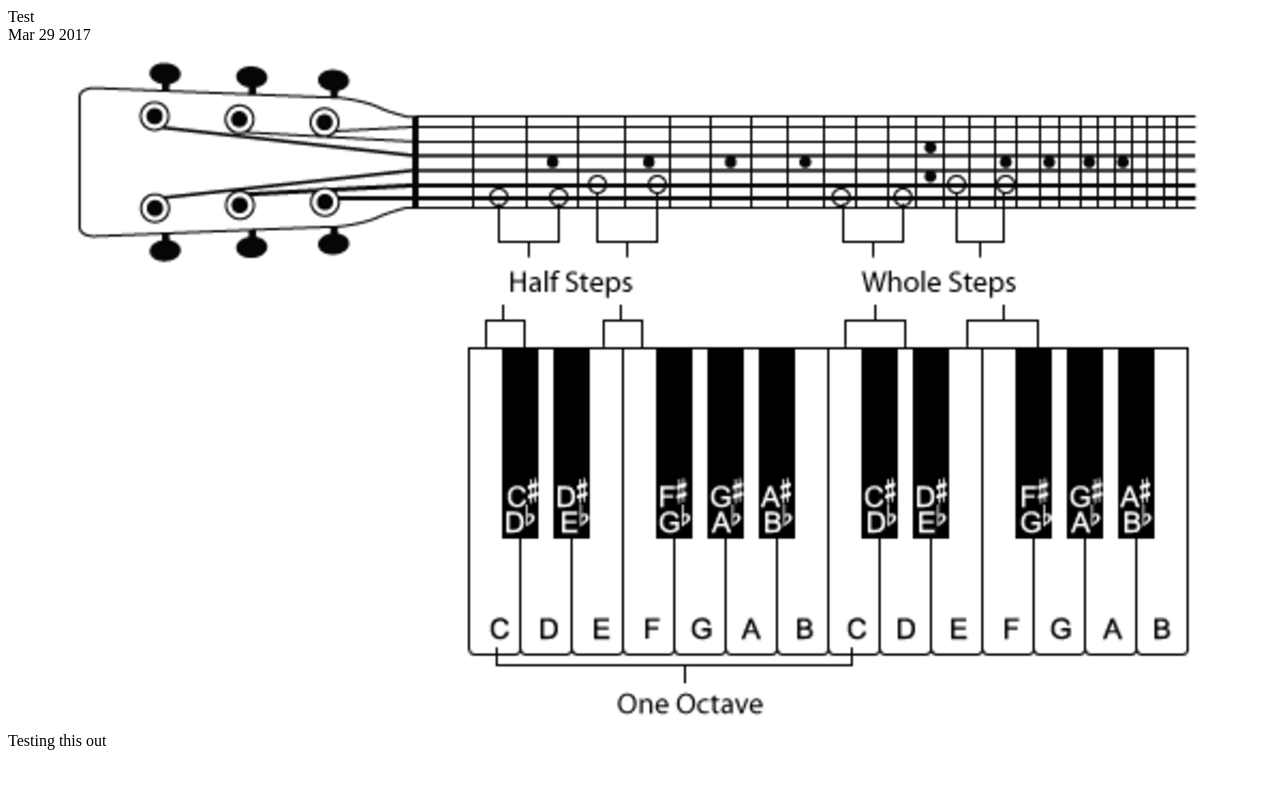
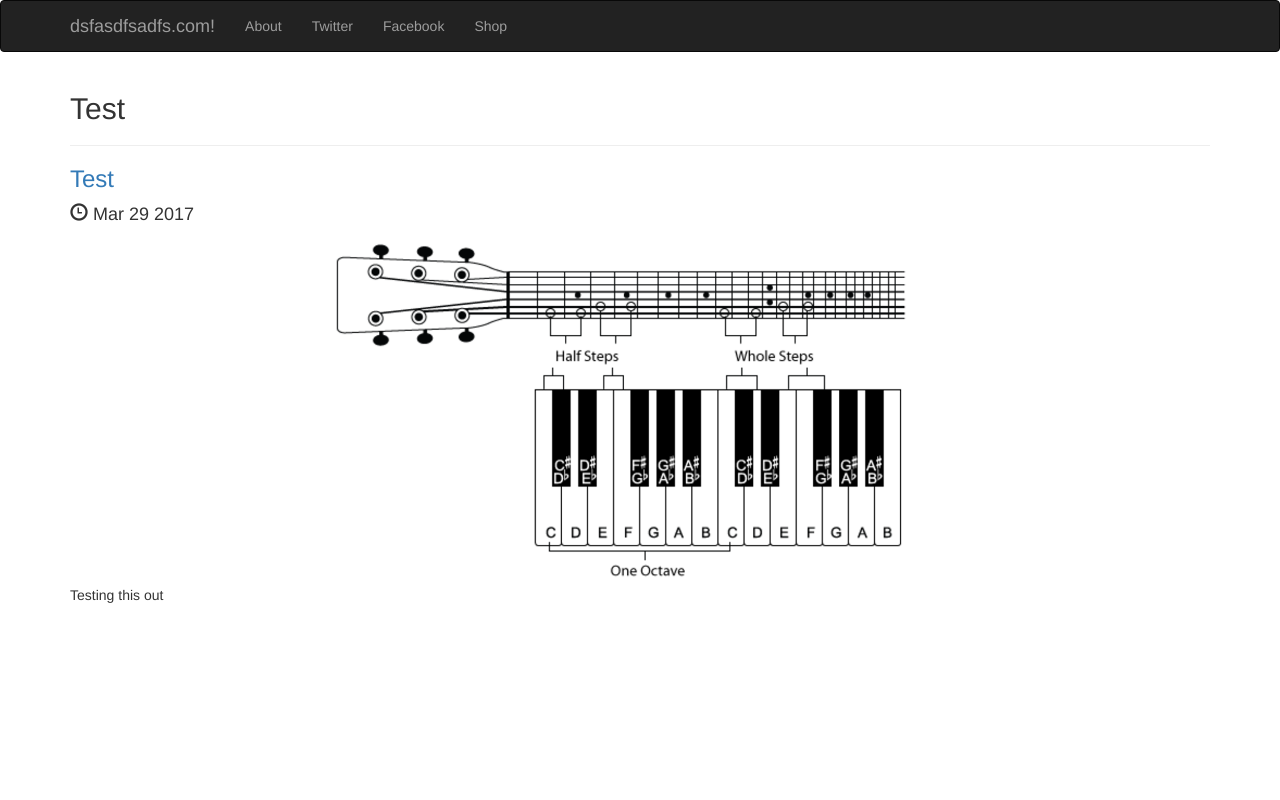
Before and after one commit to alfonso1003/backmask_app, a Django app: page /posts/1/ in a window 1280 px wide; the page is wider, and only the part inside the window is pictured. Run offline with Django 3.2, Linux system fonts and the light colour scheme; data comes from the database, SQL or seed files in the repository; some libraries are stand-ins or nearby versions.

Commit message:
style details page

```diff
--- a/backmask/posts/templates/posts/post_details.html
+++ b/backmask/posts/templates/posts/post_details.html
@@ -1,9 +1,56 @@
-{{ post.title }}
-<br />
-{{ post.pub_date_pretty }}
-<br />
-<img src="{{ post.image.url }}" />
-<br />
-{{ post.body }}
-<br />
-<br />
+<!DOCTYPE html>
+<html lang="en">
+  <head>
+    <meta charset="utf-8">
+    <meta http-equiv="X-UA-Compatible" content="IE=edge">
+    <meta name="viewport" content="width=device-width, initial-scale=1">
+    <!-- The above 3 meta tags *must* come first in the head; any other head content must come *after* these tags -->
+    <title>dsfasdfsadfs.com!</title>
+
+    <!-- Bootstrap -->
+    <link rel="stylesheet" href="https://maxcdn.bootstrapcdn.com/bootstrap/3.3.7/css/bootstrap.min.css" integrity="sha384-BVYiiSIFeK1dGmJRAkycuHAHRg32OmUcww7on3RYdg4Va+PmSTsz/K68vbdEjh4u" crossorigin="anonymous">
+
+    <!-- HTML5 shim and Respond.js for IE8 support of HTML5 elements and media queries -->
+    <!-- WARNING: Respond.js doesn't work if you view the page via file:// -->
+    <!--[if lt IE 9]>
+      <script src="https://oss.maxcdn.com/html5shiv/3.7.3/html5shiv.min.js"></script>
+      <script src="https://oss.maxcdn.com/respond/1.4.2/respond.min.js"></script>
+    <![endif]-->
+  </head>
+  <body>
+      <nav class="navbar navbar-inverse">
+          <div class="container">
+              <div class="navbar-header">
+                  <button type="button" class="navbar-toggle" data-toggle="collapse" data-target="#mynav">
+                      <span class="icon-bar"></span>
+                      <span class="icon-bar"></span>
+                      <span class="icon-bar"></span>
+                  </button>
+                  <a class="navbar-brand" href="#"> dsfasdfsadfs.com! </a>
+              </div>
+              <div class="collapse navbar-collapse" id="mynav">
+                  <ul class="nav navbar-nav">
+                      <li><a>About</a></li>
+                      <li><a>Twitter</a></li>
+                      <li><a>Facebook</a></li>
+                      <li><a>Shop</a></li>
+                  </ul>
+              </div>
+          </div>
+      </nav>
+
+      <div class="container">
+          <h2>{{ post.title }}</h2>
+          <hr/>
+          <a href="{% url 'post_details' post.id %}"><h3>{{ post.title }}</h3></a>
+          <h4><span class="glyphicon glyphicon-time" aria-hidden="true"></span> {{ post.pub_date_pretty }}</h4>
+          <img src="{{ post.image.url }}" class="img-responsive center-block" style="max-height:350px"/>
+          <p>{{ post.body }}</p>
+      </div>
+
+    <!-- jQuery (necessary for Bootstrap's JavaScript plugins) -->
+    <script src="https://ajax.googleapis.com/ajax/libs/jquery/1.12.4/jquery.min.js"></script>
+    <!-- Include all compiled plugins (below), or include individual files as needed -->
+    <script src="https://maxcdn.bootstrapcdn.com/bootstrap/3.3.7/js/bootstrap.min.js" integrity="sha384-Tc5IQib027qvyjSMfHjOMaLkfuWVxZxUPnCJA7l2mCWNIpG9mGCD8wGNIcPD7Txa" crossorigin="anonymous"></script>
+  </body>
+</html>
```
Also changed, not shown: 3 other files.
